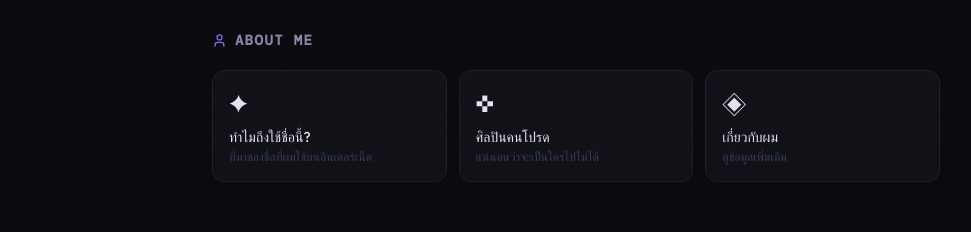
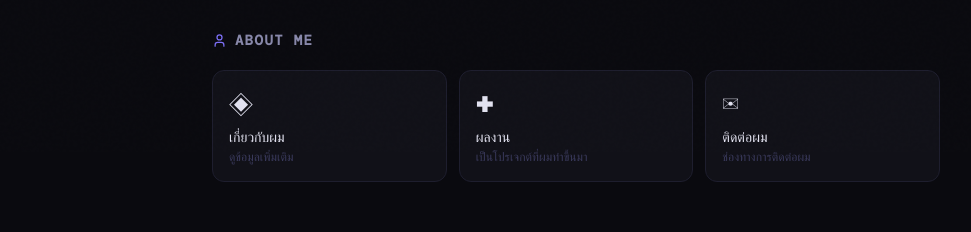
Before and after one commit to sutkeaws2/AboutSutkaew, a Next.js app: page / in a window 1280 px wide. Shown: the part 648-880 px from the top of the page, without its empty margins (64-1035 px from the left). Built offline with nearby package versions, Linux system fonts and the light colour scheme; no server answers; a web font is replaced by a local one.

Commit message:
Update page.tsx

```diff
--- a/app/page.tsx
+++ b/app/page.tsx
@@ -14,6 +14,7 @@ import {
 } from "lucide-react";
 import FadeIn from "@/components/FadeIn";
 import DiscordStatus from "@/components/DiscordStatus";
+import { title } from "process";
 
 const socialLinks = [
   { href: "https://github.com/waektus", icon: Github, label: "GitHub" },
@@ -27,23 +28,23 @@ const socialLinks = [
 
 const aboutCards = [
   {
-    href: "/aboutme/name",
-    title: "ทำไมถึงใช้ชื่อนี้?",
-    desc: "ที่มาของชื่อที่ผมใช้บนอินเตอร์เน็ต",
-    icon: "✦",
-  },
-  {
-    href: "/aboutme/fav",
-    title: "ศิลปินคนโปรด",
-    desc: "แน่นอนว่าจะเป็นใครไปไม่ได้",
-    icon: "✜",
-  },
-  {
     href: "/aboutme",
     title: "เกี่ยวกับผม",
     desc: "ดูข้อมูลเพิ่มเติม",
     icon: "◈",
   },
+  {
+    href: "/tools",
+    title: "ผลงาน",
+    desc: "เป็นโปรเจกต์ที่ผมทำขึ้นมา",
+    icon: "✚",
+  },
+  {
+    href:"/contacts",
+    title: "ติดต่อผม",
+    desc: "ช่องทางการติดต่อผม",
+    icon: "✉",
+  }
 ];
 
 const tools = [
```
